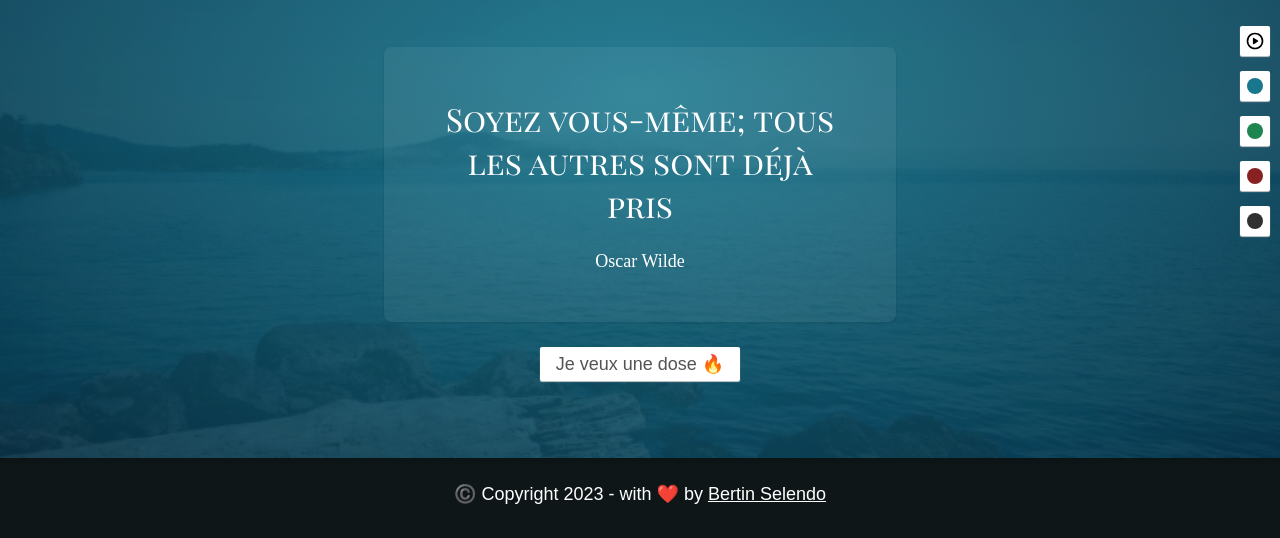
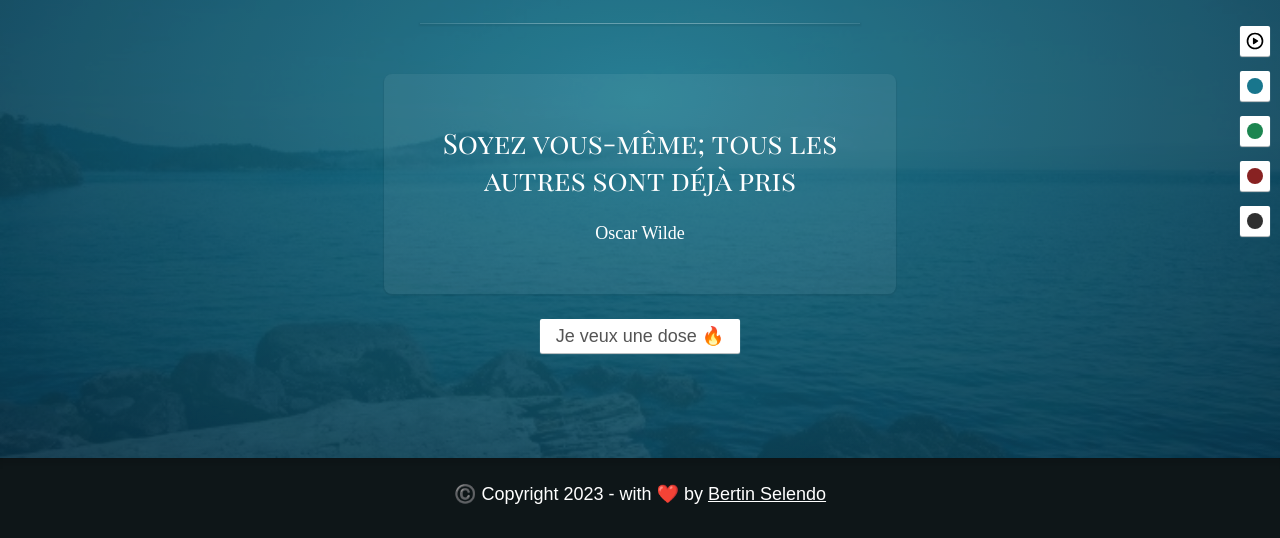
Before and after one commit to bertinselendo/Exercice-09-Mixed-Messages-bertin-selendo, a website: page index.html in a window 1280 px wide. Shown: the part 262-800 px from the top of the page. Drawn offline with Linux system fonts and the light colour scheme; a web font is replaced by a local one.

Commit message:
fix quote size et allow main section scroll

```diff
--- a/style.css
+++ b/style.css
@@ -1,6 +1,6 @@
 :root {
     --title-font-size: 42px;
-    --quote-font-size: 32px;
+    --quote-font-size: 28px;
     --generale-font-size: 18px;
     --main-bg-color-blue: radial-gradient(ellipse at center,#18768d 0%,#083349 100%);
     --main-bg-color-green: radial-gradient(ellipse at center, #1c8550 0%, #054424 100%);
```
